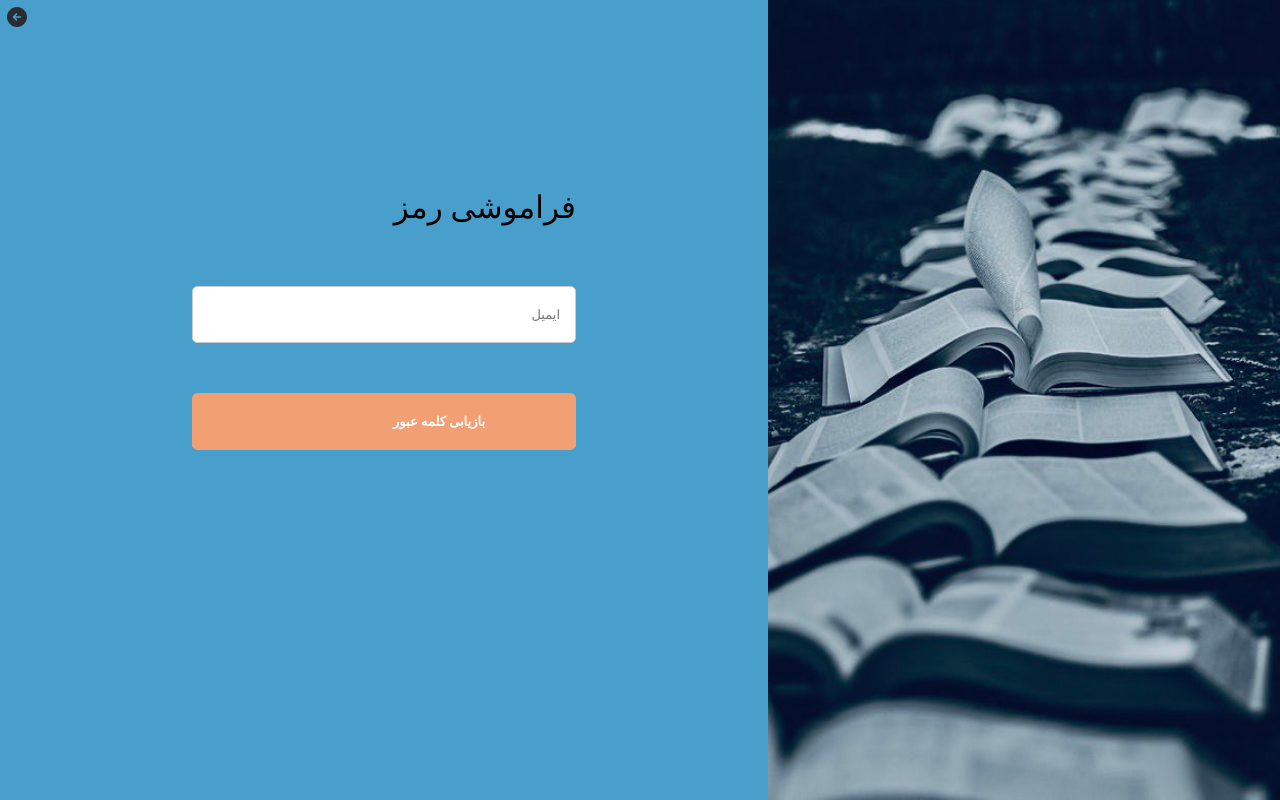
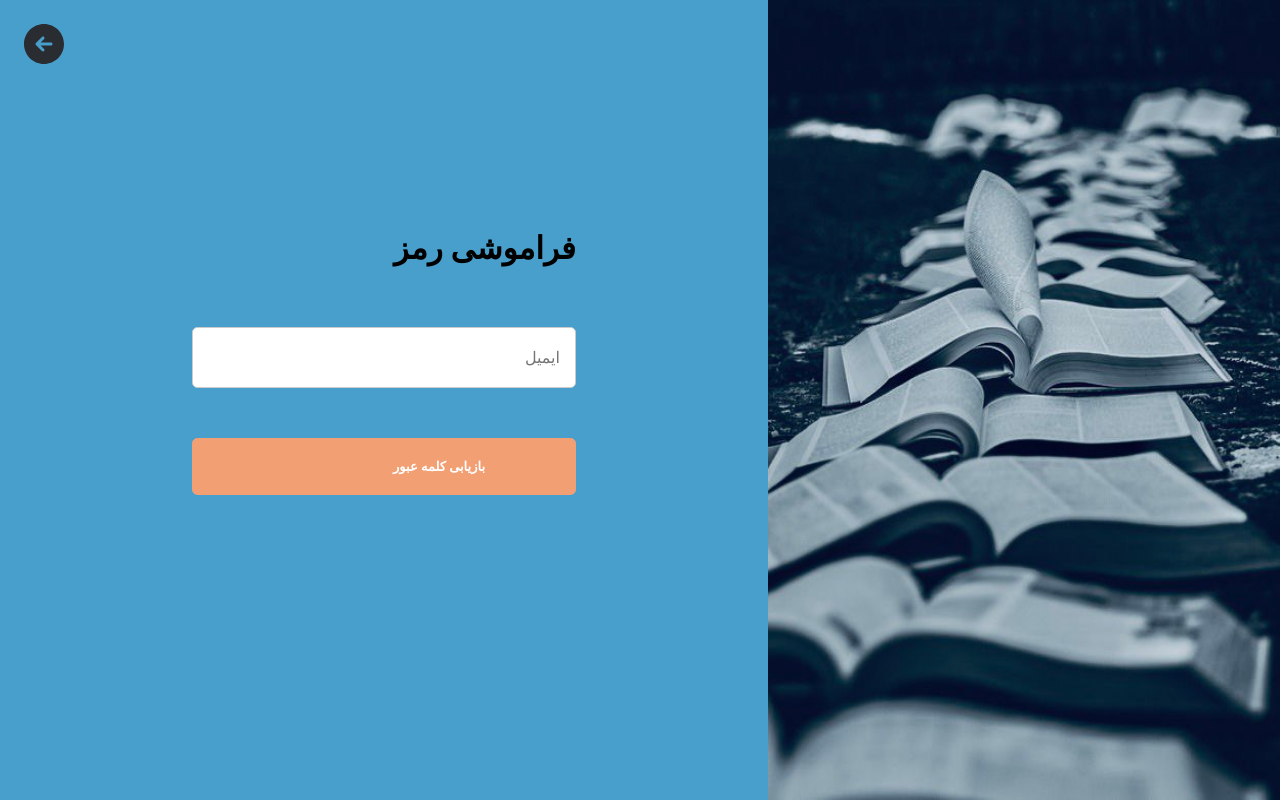
Before and after one commit to ramtinkam/ChapterOne, a React (Create React App) app in the folder chapter-one/: page /forgot-password in a window 1280 px wide. Built offline with nearby package versions, Linux system fonts and the light colour scheme; a small style sheet from the web is missing; a web font is replaced by a local one.

Commit message:
minor css fixes

```diff
--- a/chapter-one/src/Components/ForgotPassword.css
+++ b/chapter-one/src/Components/ForgotPassword.css
@@ -14,19 +14,27 @@
 }
 .forgot-password-return-button{
     display: flex;
-    width: 40px;
+    border-radius: 80cm;
     background-color: #489FCB;
-    border:none;
-    margin-left: 5px;
-    margin-top: 5px;
+    border: none;
+    padding: 0;
+    position: absolute;
+    margin-top: 20px;
+    margin-left: 20px;
 }
+
+.forgot-password-return-button:hover {
+    background-color: #92c6e0;
+}
+
+
 .forgot-password-form-header{
     color: #000;
     text-align: right;
     font-family: Estedad;
     font-size: 31.135px;
     font-style: normal;
-    font-weight: 400;
+    font-weight: 700;
     line-height: normal;
     margin-bottom: 60px;
 
@@ -36,6 +44,7 @@
     flex-direction: column;
     width: 50%;
     margin-left:25%;
+    margin-top: 30%;
 
 }
 .forgot-password-email{
@@ -49,7 +58,7 @@
     background: var(--light-back-ffffff, #FFF);
     text-align: right;
     font-family: IRANSansX;
-    font-size: 18.667px;
+    font-size: 23px;
     font-style: normal;
     font-weight: 300;
     line-height: normal;
--- a/chapter-one/src/Components/ForgotPassword.jsx
+++ b/chapter-one/src/Components/ForgotPassword.jsx
@@ -14,8 +14,8 @@ export const ForgotPassword = () => {
     return (
         <div className='forgot-passowrd-container'>
             <div className='forgot-password-form-container'>
-                <a href='/' className='forgot-password-return-button'>
-                    <svg xmlns="http://www.w3.org/2000/svg" width="25" height="25" viewBox="0 0 50 50" fill="none">
+                <a href='/login' className='forgot-password-return-button'>
+                    <svg xmlns="http://www.w3.org/2000/svg" width="48" height="48" viewBox="0 0 48 48" fill="none">
                     <path d="M24 4C12.96 4 4 12.96 4 24C4 35.04 12.96 44 24 44C35.04 44 44 35.04 44 24C44 12.96 35.04 4 24 4ZM31 25.5H20.62L24.06 28.94C24.64 29.52 24.64 30.48 24.06 31.06C23.76 31.36 23.38 31.5 23 31.5C22.62 31.5 22.24 31.36 21.94 31.06L15.94 25.06C15.36 24.48 15.36 23.52 15.94 22.94L21.94 16.94C22.52 16.36 23.48 16.36 24.06 16.94C24.64 17.52 24.64 18.48 24.06 19.06L20.62 22.5H31C31.82 22.5 32.5 23.18 32.5 24C32.5 24.82 31.82 25.5 31 25.5Z" fill="#292D32"/>
                     </svg>
                 </a>
--- a/chapter-one/src/Components/Login.css
+++ b/chapter-one/src/Components/Login.css
@@ -1,10 +1,10 @@
 
 .main-login {
     display: flex;
-    height: 715px;
-    width: 1520px;
+    overflow: hidden;
+    height: 100vh;
     justify-content: center;
-    align-items: center;
+
 }
 
 .login-div {
@@ -19,7 +19,7 @@
 .login-img {
     position: relative;
     width: 850px;
-    height: 732px;
+    height: 100vh;
     padding-left: 687px;
 }
 
--- a/chapter-one/src/Components/Login.jsx
+++ b/chapter-one/src/Components/Login.jsx
@@ -41,7 +41,7 @@ function Login() {
             onChange={(e)=>{setpassval(e.target.value)}} />
 
               <p className="forgot-pass">رمز عبور خود را فراموش کرده‌اید؟
-              <a className='forgot-link' href='#'>فراموشی رمز عبور</a>
+              <a className='forgot-link' href='/forgot-password'>فراموشی رمز عبور</a>
               </p>
 
 
--- a/chapter-one/src/Components/SignUp.css
+++ b/chapter-one/src/Components/SignUp.css
@@ -1,10 +1,10 @@
 
 .main-signup {
+    overflow: hidden;
     display: flex;
-    height: 715px;
-    width: 1520px;
+    height: 100vh;
+    width: 100vw;
     justify-content: center;
-    align-items: center;
 }
 
 .form-container{
@@ -18,7 +18,7 @@
 .signup-img {
     position: relative;
     width: 1537px;
-    height: 732px;
+    height: 100vh;
 }
 
 .signup-back-but {
@@ -95,10 +95,9 @@
     font-weight: 200;
     line-height: 26px;
     margin-bottom: 20px;
-
+    justify-content: center;
     margin-left: 220px;
 
-    justify-content: right;
 }
 .singUpCheckbox{
     display: flex;
--- a/chapter-one/src/Components/SignUp.jsx
+++ b/chapter-one/src/Components/SignUp.jsx
@@ -26,9 +26,7 @@ const SignUp = () => {
         }
     };*/
 
-    function handleBackClick() {
-        window.location.href = '/login';
-    }
+
 
     return (
         <div className="main-signup">
@@ -36,11 +34,11 @@ const SignUp = () => {
             <img className='signup-img' src={signupimage} alt="signup-image"/>
 
             <form className='form-body'>
-            <button className='signup-back-but' onClick={handleBackClick}>
+            <a href='login' className='signup-back-but' >
             <svg width="48" height="48" viewBox="0 0 48 48" fill="none" xmlns="http://www.w3.org/2000/svg">
               <path d="M24 4C12.96 4 4 12.96 4 24C4 35.04 12.96 44 24 44C35.04 44 44 35.04 44 24C44 12.96 35.04 4 24 4ZM31 25.5H20.62L24.06 28.94C24.64 29.52 24.64 30.48 24.06 31.06C23.76 31.36 23.38 31.5 23 31.5C22.62 31.5 22.24 31.36 21.94 31.06L15.94 25.06C15.36 24.48 15.36 23.52 15.94 22.94L21.94 16.94C22.52 16.36 23.48 16.36 24.06 16.94C24.64 17.52 24.64 18.48 24.06 19.06L20.62 22.5H31C31.82 22.5 32.5 23.18 32.5 24C32.5 24.82 31.82 25.5 31 25.5Z" fill="#292D32"/>
             </svg>
-          </button>
+            </a>
                 <h className='form-header'>ثبت نام</h>
                 <input onChange={handleUsername} className="input" placeholder='نام کاربری'
                 value={username} type="text"/>
```
